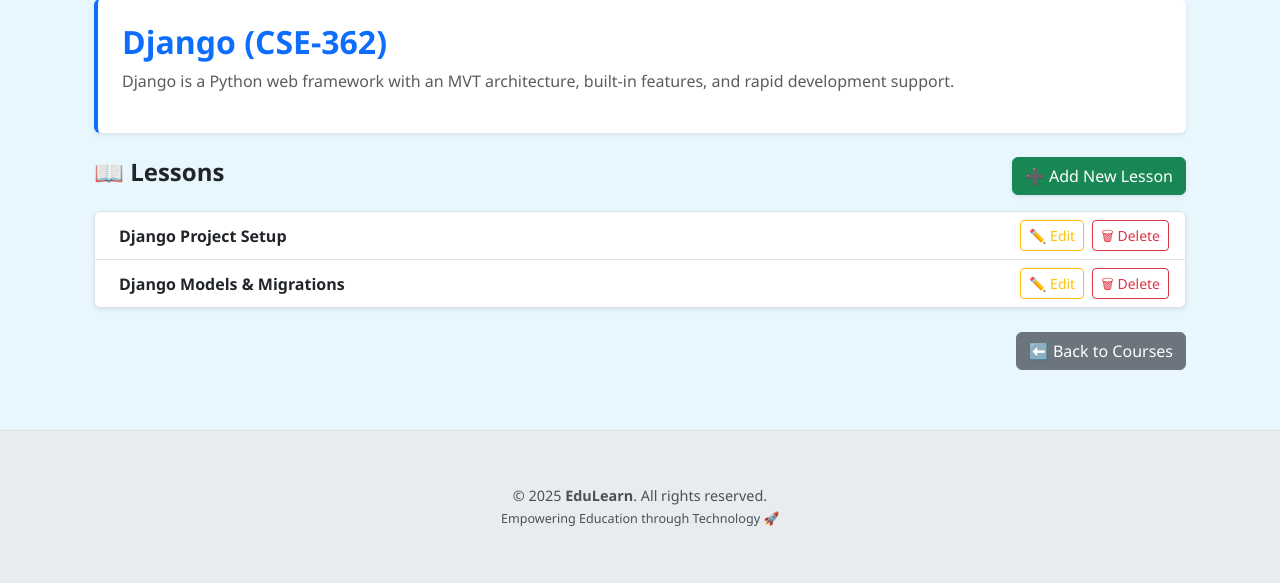
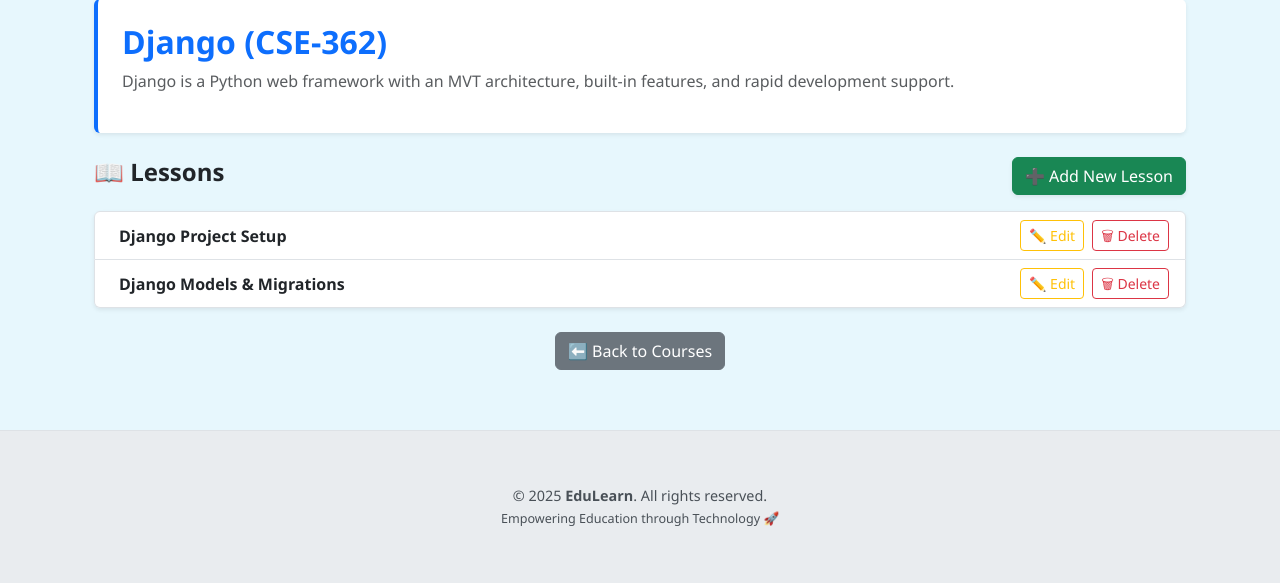
Before and after one commit to Kangaeruhito14/EduLearn_-A_Demo_Django_Project-, a Django app: page /1/ in a window 1280 px wide. Shown: the part 255-838 px from the top of the page. Run offline with Django 5.2, Linux system fonts and the light colour scheme; a user stored in the database is signed in; data comes from the database, SQL or seed files in the repository; some libraries are stand-ins or nearby versions.

Commit message:
Update commit-all-edit-57

```diff
--- a/Templates/courses/description.html
+++ b/Templates/courses/description.html
@@ -41,7 +41,7 @@
   </div>
 
   <!-- Back to Courses Button -->
-  <div class="text-end">
+  <div class="text-center">
     <a href="{% url 'course_list' %}" class="btn btn-secondary">⬅️ Back to Courses</a>
   </div>
 </div>
```
